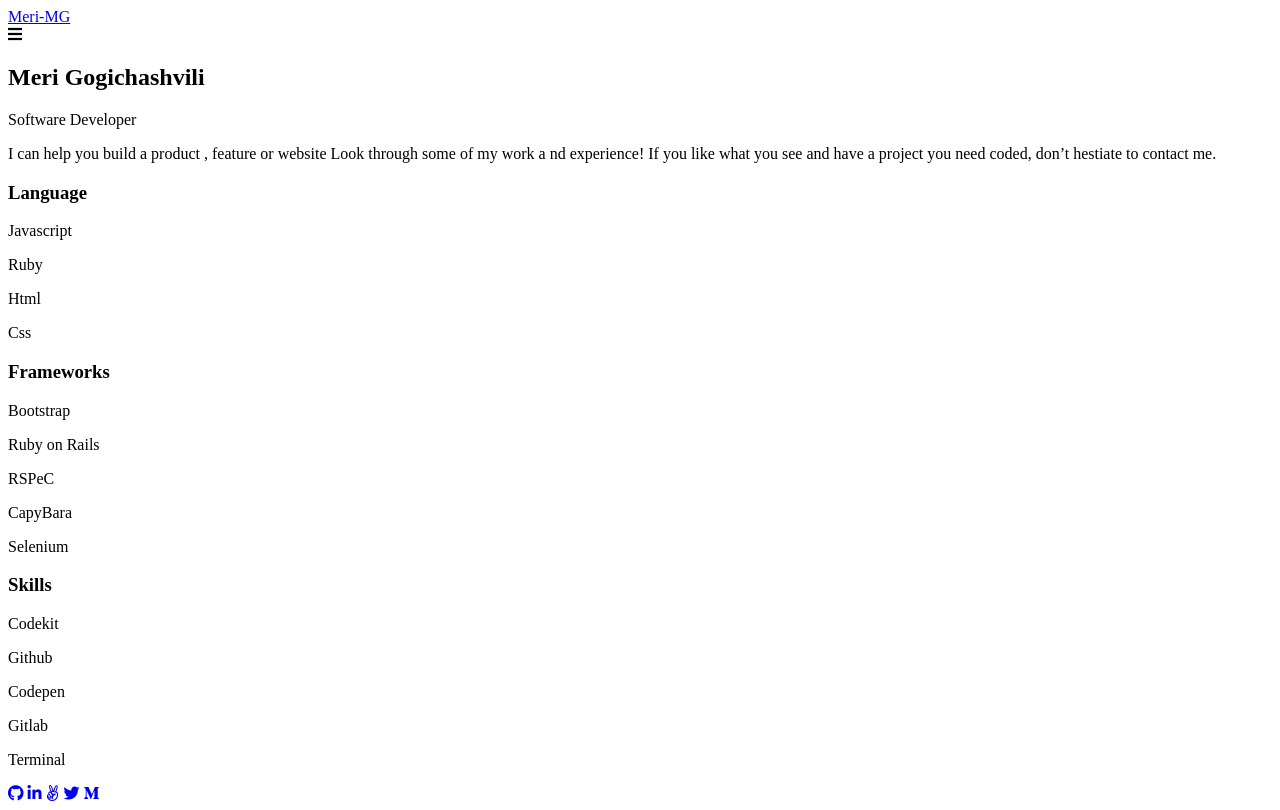
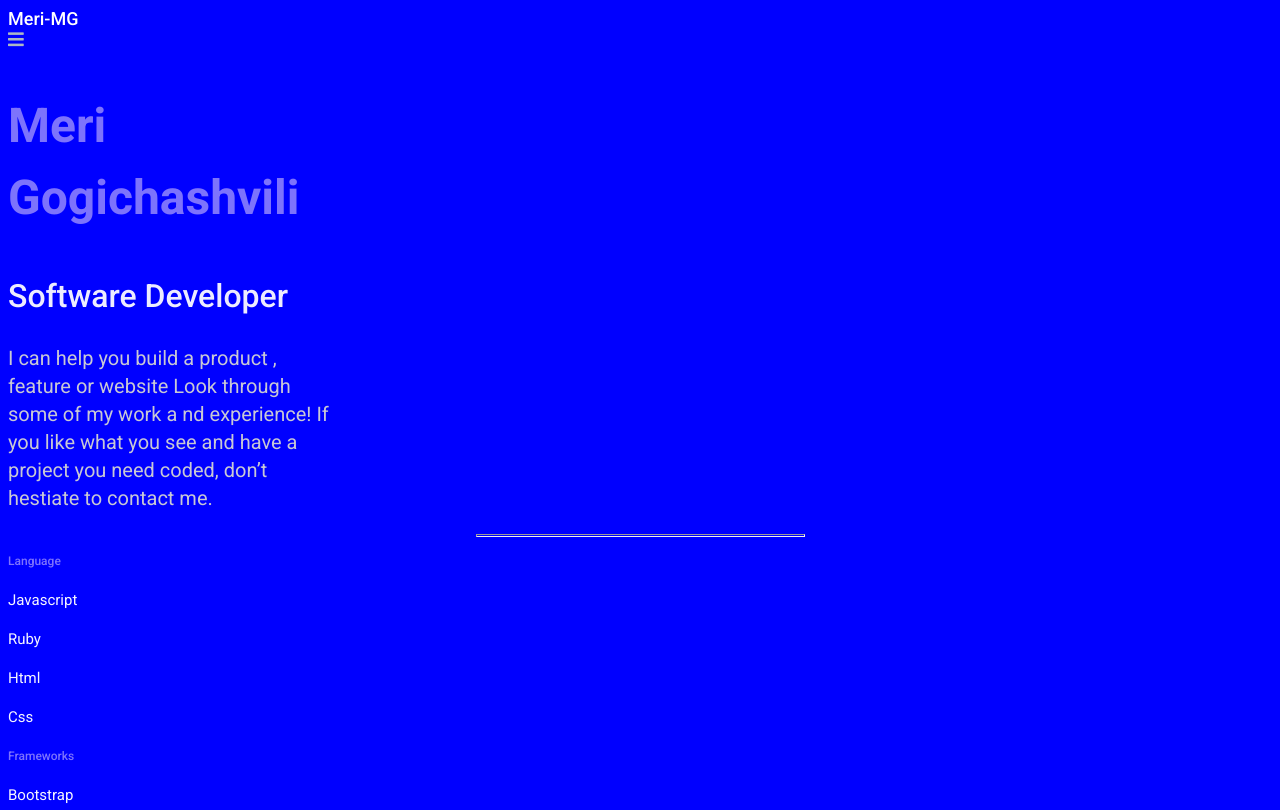
Before and after one commit to Meri-MG/Microverse-Student-Project-1, a plain HTML site: page index.html in a window 1280 px wide. Shown: the top 810 px of the page. Drawn offline with Linux system fonts and the light colour scheme.

Commit message:
add basic css-styles

```diff
--- a/css/styles.css
+++ b/css/styles.css
@@ -1,3 +1,73 @@
+body {
+  background-color: blue;
+  font-family: Roboto, sans-serif;
+  font-size: 18px;
+  font-weight: 500;
+}
+
+a {
+  text-decoration: none;
+}
+
+.logo {
+  color: #fff;
+  width: 81px;
+}
+
 .fa-bars {
-  color: black;
+  color: #acb7c3;
+  width: 33.33px;
 }
+
+h1 {
+  width: 327px;
+  color: #7d73fc;
+  font-weight: 700;
+  font-size: 48px;
+  line-height: 72px;
+}
+
+.intro h2 {
+  width: 327px;
+  color: #edecff;
+  font-weight: 500;
+  font-size: 32px;
+  line-height: 44px;
+}
+
+.intro p {
+  width: 327px;
+  height: 170px;
+  color: #c8c8d4;
+  font-weight: 400;
+  font-size: 20px;
+  line-height: 28px;
+}
+
+hr {
+  width: 327px;
+  display: block;
+  color: #646369;
+  height: 1px;
+}
+
+h3 {
+  width: 107px;
+  color: #7d73fc;
+  font-weight: 500;
+  font-size: 12px;
+  line-height: 24px;
+}
+
+.info-parag {
+  width: 73.55px;
+  color: #f5f5ff;
+  font-weight: 400;
+  font-size: 15px;
+  line-height: 24px;
+}
+
+.icons a {
+  color: #fff;
+  width: 18px;
+}
--- a/index.html
+++ b/index.html
@@ -19,16 +19,16 @@
             <a href="#" title="bar-menu"><i class="fas fa-bars"></i></a>
         </nav>
     </header>
-    <section class="container section-intro">
+    <section class="container intro">
         <h1>Meri Gogichashvili</h1>
-        <p>Software Developer</p>
+        <h2>Software Developer</h2>
         <p>I can help you build a product , feature or website Look through some of my work a
             nd experience! If you like what you see and have a project you need coded, don’t
             hestiate to contact me.
         </p>
     </section>
-    <div></div>
-    <section class="container section-info">
+    <hr>
+    <section class="container info">
         <h3>Language</h3>
         <p class="info-parag">Javascript</p>
         <p class="info-parag">Ruby</p>
@@ -47,8 +47,8 @@
         <p class="info-parag">Gitlab</p>
         <p class="info-parag">Terminal</p>
     </section>
-    <div></div>
-    <section class="container section-icons">
+    <hr>
+    <section class="container icons">
         <a href="#" title="icons"><i class="fab fa-github"></i></a>
         <a href="#" title="icons"><i class="fab fa-linkedin-in"></i></a>
         <a href="#" title="icons"><i class="fab fa-angellist"></i></a>
```
